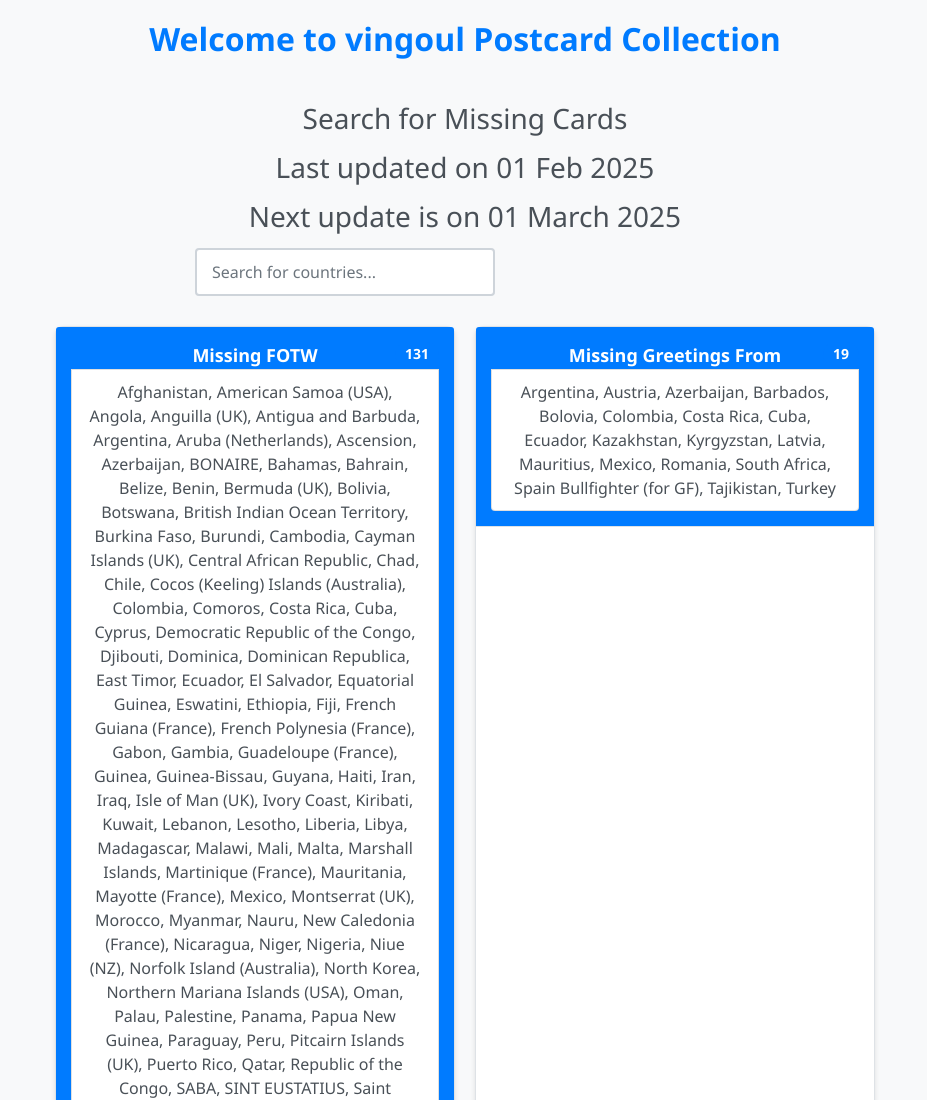
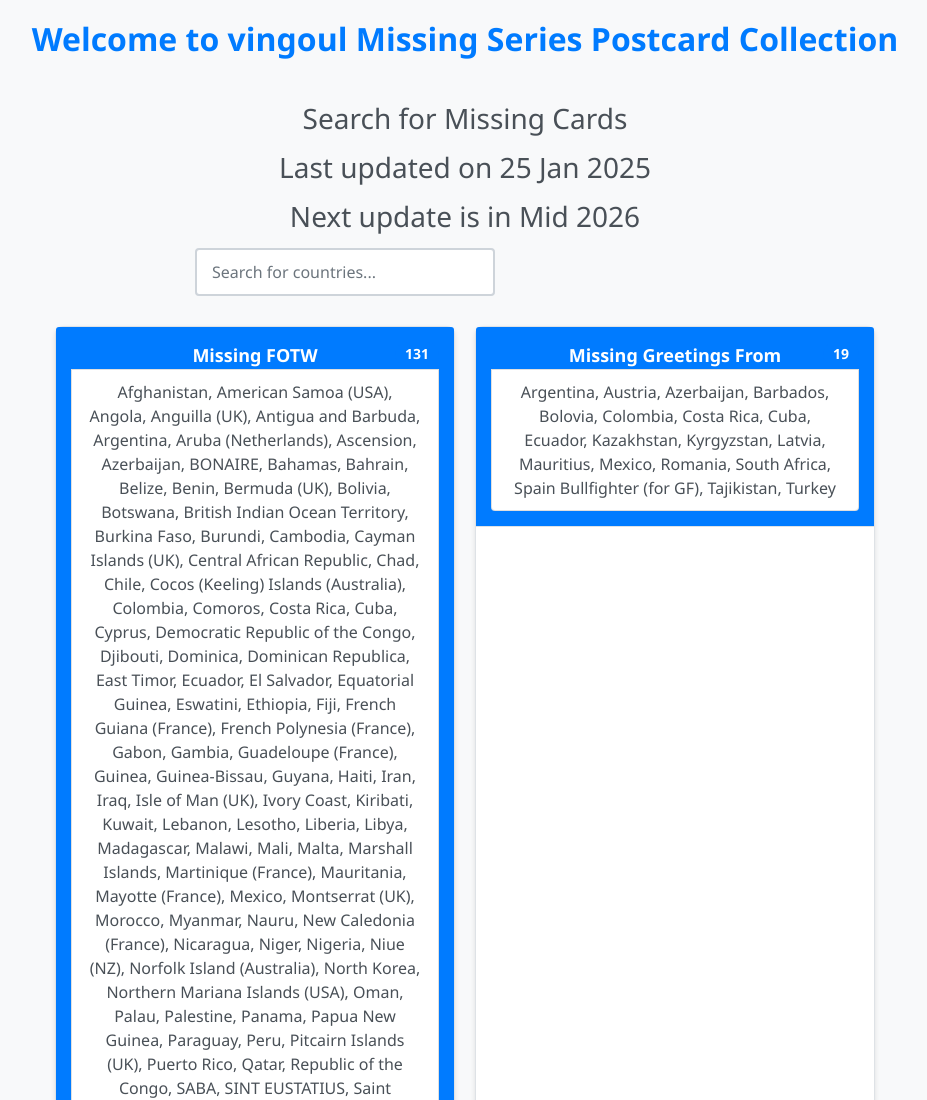
Before and after one commit to vingoul/Missing-PC-Series, a plain HTML site: page index.html in a window 1280 px wide. Shown: the top 1100 px of the page, without its empty margins (175-1102 px from the left). Drawn offline with nearby package versions, Linux system fonts and the light colour scheme.

Commit message:
Update index.html

```diff
--- a/index.html
+++ b/index.html
@@ -28,7 +28,7 @@
         <!-- Welcome Header -->
         <div class="row justify-content-center mb-4">
             <div class="col-12">
-                <h2 class="text-center">Welcome to vingoul Postcard Collection</h2>
+                <h2 class="text-center">Welcome to vingoul Missing Series Postcard Collection</h2>
             </div>
         </div>
 
@@ -36,9 +36,9 @@
         <div class="row justify-content-center mb-4">
             <div class="col-md-6 col-sm-8">
                 <h3 class="text-center">Search for Missing Cards</h3>
-                 <h3 class="text-center">Last updated on 01 Feb 2025</h3>
-                  <h3 class="text-center">Next update is on 01 March 2025</h3>
-                <label for="searchInput" class="sr-only">Search for countries</label>
+                 <h3 class="text-center">Last updated on 25 Jan 2025</h3>
+                  <h3 class="text-center">Next update is in Mid 2026</h3>
+                <label for="searchInput" class="sr-only">Search for missing countries</label>
                 <input type="text" id="searchInput" class="form-control mt-2" placeholder="Search for countries...">
             </div>
         </div>
```
